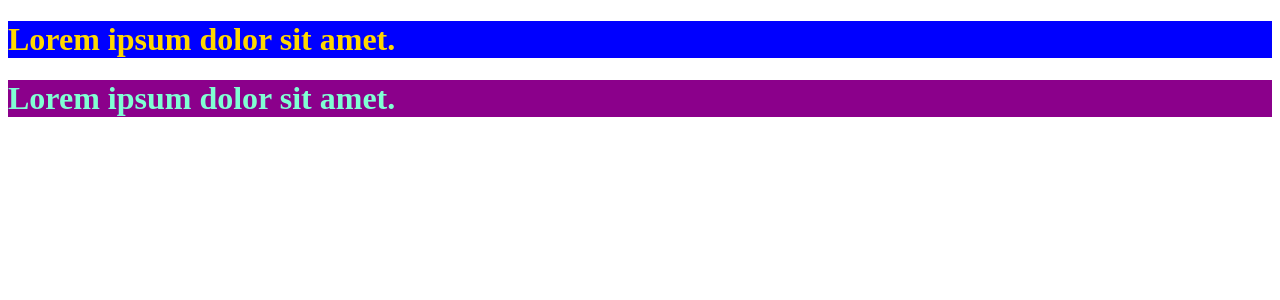
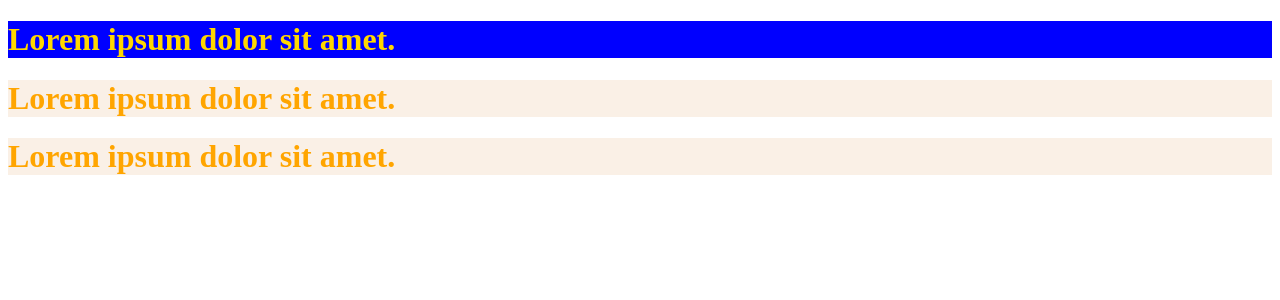
Before and after one commit to jjeongneee/react20231031, a React (Create React App) app: page / in a window 1280 px wide. Shown: the top 300 px of the page. Built offline with nearby package versions, Linux system fonts and the light colour scheme.

Commit message:
보통의 css 사용시 클래스 명이 중복될 수 있음

```diff
--- a/src/App.js
+++ b/src/App.js
@@ -5,12 +5,14 @@
 
 import { MyComp } from "./component/MyComp";
 import { MyBox } from "./component/MyBox";
+import { MyContainer } from "./component/MyContainer";
 
 function App() {
   return (
     <>
       <MyComp />
       <MyBox />
+      <MyContainer />
     </>
   );
 }
--- /dev/null
+++ b/src/component/MyContainer.js
@@ -0,0 +1,8 @@
+import "../style/style2.css";
+export function MyContainer() {
+  return (
+    <div>
+      <h1 className="boxClass">Lorem ipsum dolor sit amet.</h1>
+    </div>
+  );
+}
--- /dev/null
+++ b/src/style/style2.css
@@ -0,0 +1,4 @@
+.boxClass {
+    color: orange;
+    background-color: linen;
+}
```
